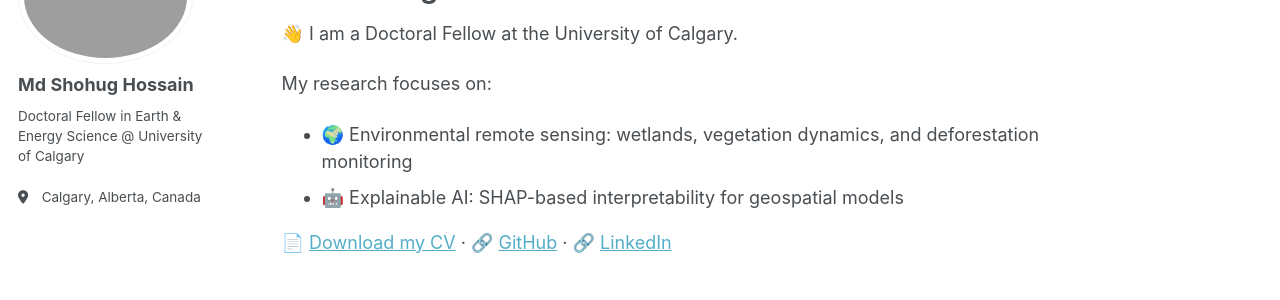
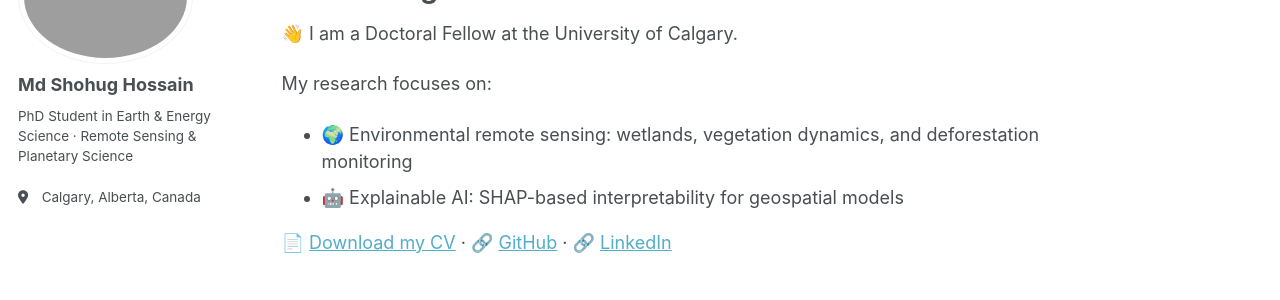
Before and after one commit to shohugmdhossain/shohugmdhossain.github.io, a Jekyll site: the page built from index.md, in a window 1280 px wide. Shown: the part 169-469 px from the top of the page. Built offline with Jekyll 4.4.1, drawn with Linux system fonts in a browser that asks for light colours; a script that is not in the unit is left out; our own code applies the rules of GitHub Pages for plain Markdown files.

Commit message:
Update _config.yml

```diff
--- a/_config.yml
+++ b/_config.yml
@@ -26,18 +26,15 @@
 author:
   name   : "Md Shohug Hossain"
   avatar : "/images/profile.jpg"
-  bio    : "Doctoral Fellow in Earth & Energy Science @ University of Calgary"
+  bio    : "PhD Student in Earth & Energy Science · Remote Sensing & Planetary Science"
   location: "Calgary, Alberta, Canada"
   links:
-    - label: "Email"
-      icon: "fas fa-envelope"
-      url: "shohugmdhossain@gmail.com"   # replace with your real email
     - label: "GitHub"
       icon: "fab fa-github"
       url: "https://github.com/shohugmdhossain"
     - label: "LinkedIn"
       icon: "fab fa-linkedin"
-      url: "https://www.linkedin.com/in/md-shohug-hossain/"   # replace with your LinkedIn
+      url: "https://www.linkedin.com/in/your-profile/"   # replace with your LinkedIn
     - label: "Google Scholar"
       icon: "ai ai-google-scholar"
-      url: "https://scholar.google.com/"
+      url: "https://scholar.google.com/citations?user=YOURID"  # replace with your Scholar ID
```
